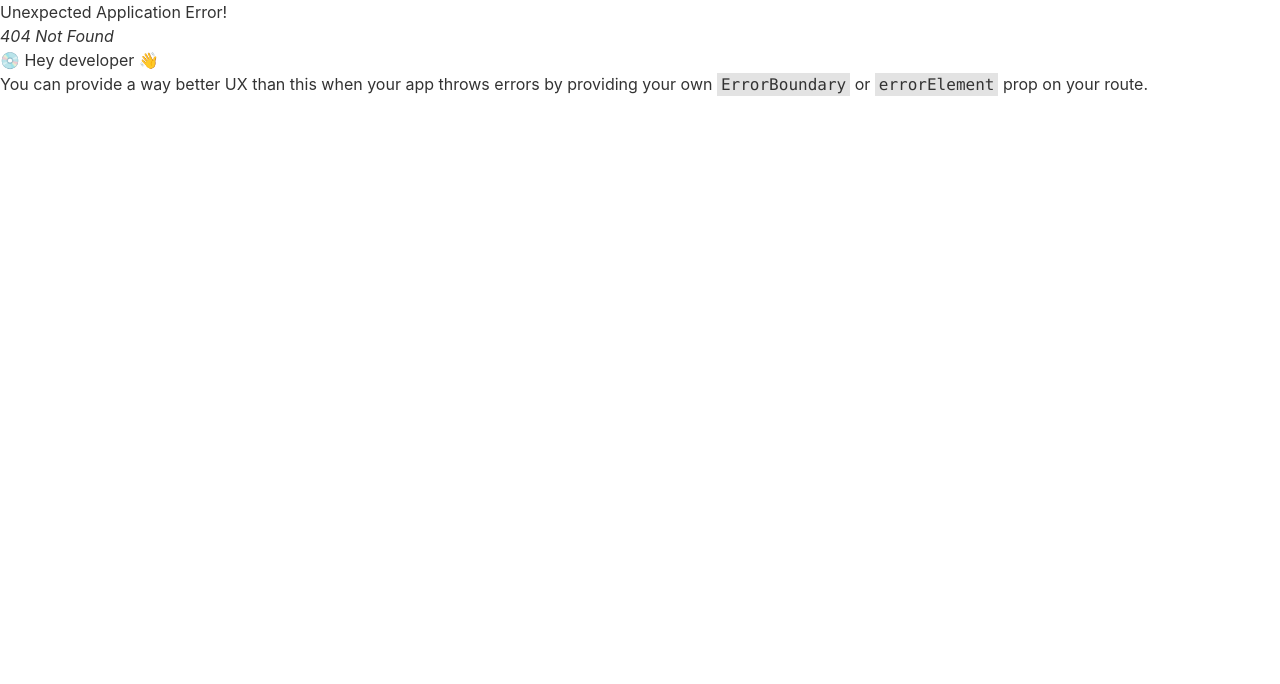
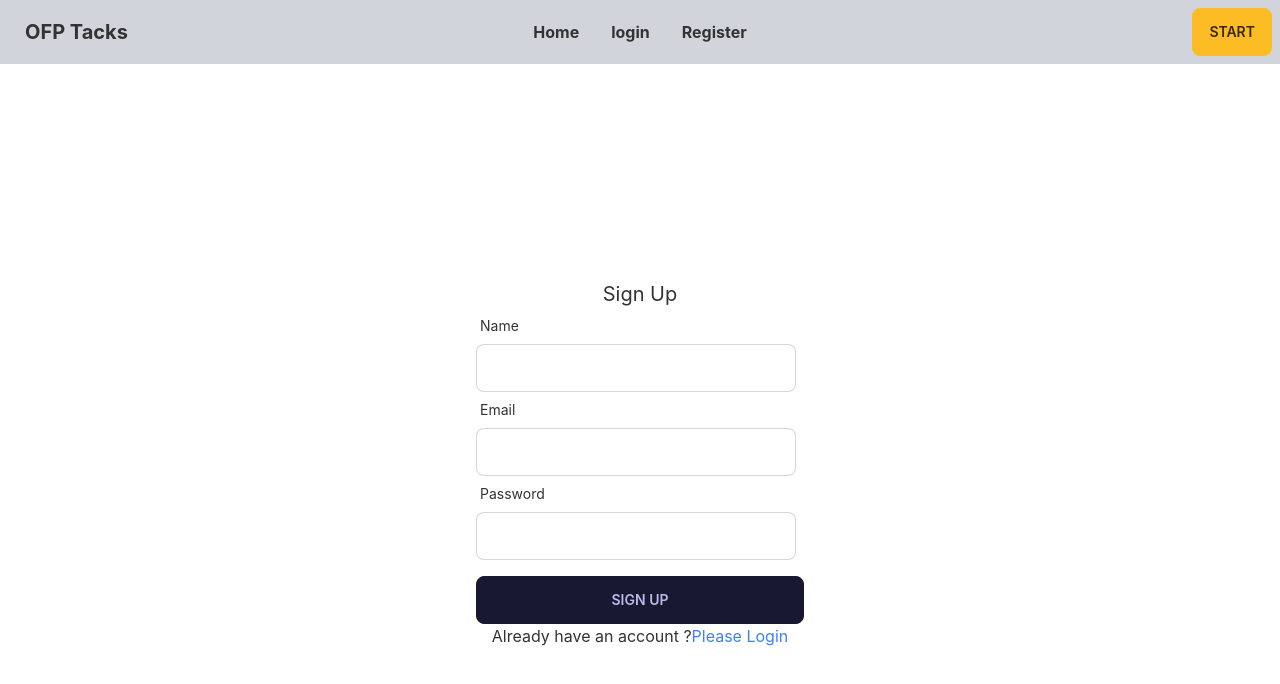
Before and after one commit to omarfarukee/core-stocks, a React (Create React App) app: page /signUp in a window 1280 px wide. Before the commit this address had no page. Shown: the top 684 px of the page. Built offline with nearby package versions, Linux system fonts and the light colour scheme; no server answers.

Commit message:
user create successfully done

```diff
--- a/src/App.js
+++ b/src/App.js
@@ -22,7 +22,7 @@ function App() {
             element:<Login></Login>
           },
           {
-            path:'/register',
+            path:'/signUp',
             element:<CreateUser></CreateUser>
           },
         ]
--- /dev/null
+++ b/src/Context/AuthProvider.js
@@ -0,0 +1,53 @@
+import React, { createContext, useEffect, useState } from 'react';
+import {createUserWithEmailAndPassword, getAuth, GoogleAuthProvider, onAuthStateChanged, signInWithEmailAndPassword, signInWithPopup, signOut, updateProfile} from 'firebase/auth'
+import app from '../Firebase/Firebase';
+
+export const AuthContext = createContext();
+const auth = getAuth(app)
+
+const AuthProvider = ({children}) => {
+    const [user, setUser] = useState({})
+    console.log(user)
+    const [loading, setLoading] = useState(true)
+   const googleProvider = new GoogleAuthProvider();
+
+   const signInWithGoogle = () => {
+       setLoading(true)
+       return signInWithPopup(auth, googleProvider)
+   }
+   const createUser = (email, password) =>{
+       setLoading(true)
+     return   createUserWithEmailAndPassword(auth, email, password)
+   }
+   const login = (email, password) =>{
+       setLoading(true)
+    return   signInWithEmailAndPassword(auth,email, password)
+   }
+
+   const updateUserProfile =profile =>{
+       return   updateProfile(auth.currentUser, profile)
+      }
+   const logOut = () => {
+       setLoading(true)
+      return  signOut(auth)
+     }
+
+    const authInfo = {
+        user,loading, signInWithGoogle, logOut,login ,createUser,updateUserProfile
+    }
+    useEffect(() => {
+        const unSubscribe = onAuthStateChanged(auth, currentUser =>{
+                //    console.log(currentUser)
+                   setUser(currentUser)
+                   setLoading(false)
+               })
+               return () =>unSubscribe()
+       },[])
+    return (
+       <AuthContext.Provider value={authInfo}>
+        {children}
+       </AuthContext.Provider>
+    );
+};
+
+export default AuthProvider;
--- a/src/Pages/CreateUser/CreateUser.js
+++ b/src/Pages/CreateUser/CreateUser.js
@@ -1,13 +1,30 @@
-import React, { useState } from 'react';
+import React, { useContext, useState } from 'react';
 import { useForm } from 'react-hook-form';
-import { Link } from 'react-router-dom';
+import toast from 'react-hot-toast';
+import { Link, useNavigate } from 'react-router-dom';
+import { AuthContext } from '../../Context/AuthProvider';
 
 const CreateUser = () => {
     const { register, handleSubmit, formState: { errors } } = useForm();
+    const {createUser} = useContext(AuthContext)
     const [error, setError] = useState('');
+    const navigate = useNavigate()
+    const handleRegister = data => {
+        // console.log(data)
+        createUser(data.email, data.password)
+        .then(result => {
 
-    const handleRegister = data => {
-        console.log(data)
+            const user = result.user;
+            console.log(user);
+            toast.success('User Create SuccessFully')
+            navigate('/home')
+        })
+        .catch(error => {
+            console.log(error)
+            setError(error.message)
+        });
+
+
     }
     return (
         <div className='h-[800px] flex justify-center items-center'>
--- a/src/Pages/Login/Login.js
+++ b/src/Pages/Login/Login.js
@@ -5,10 +5,8 @@ import { Link } from 'react-router-dom';
 const Login = () => {
     const [error, setError] = useState('')
     const { register,formState: { errors }, handleSubmit } = useForm();
+    const handleLogin = data => {
 
-    const handleLogin = data => {
-        const email = data.email
-        const password = data.password
             console.log(data)
     }
 
@@ -46,7 +44,7 @@ const Login = () => {
                 {error && <p className='text-red-600'>{error}</p>}
                 </div>
                 <div className='flex justify-center'>
-                    <p>new in here?<Link to='/register' className='text-blue-600'>Register now</Link></p>
+                    <p>new in here?<Link to='/signUp' className='text-blue-600'>Register now</Link></p>
                 </div>
 
                <div className="divider">OR</div>
--- /dev/null
+++ b/src/Private/PrivateRoute.js
@@ -0,0 +1,18 @@
+import React,{useContext} from 'react';
+import { Navigate, useLocation } from 'react-router-dom';
+import { AuthContext } from '../Context/AuthProvider';
+
+const PrivateRoute = ({children}) => {
+    const {user, loading} = useContext(AuthContext)
+    const location = useLocation()
+     if(loading){
+        return <div className='flex justify-center mt-2'><button className="btn btn-square loading h-20 w-20"></button></div>
+
+    }
+    if(!user) {
+     return <Navigate to='/login' state={{from : location}} replace></Navigate>
+    }
+    return children
+    };
+
+export default PrivateRoute;
--- a/src/Shared/Header/NavBer.js
+++ b/src/Shared/Header/NavBer.js
@@ -5,7 +5,7 @@ const NavBer = () => {
     const headItems = <>
         <li className='font-bold'><Link to='/home'>Home</Link></li>
         <li className='font-bold '><Link to='/login'> login</Link></li>
-        <li className='font-bold '><Link to='/register'>Register</Link></li>
+        <li className='font-bold '><Link to='/signUp'>Register</Link></li>
 
 
     </>
--- a/src/index.js
+++ b/src/index.js
@@ -3,11 +3,14 @@ import ReactDOM from 'react-dom/client';
 import './index.css';
 import App from './App';
 import reportWebVitals from './reportWebVitals';
+import AuthProvider from './Context/AuthProvider';
 
 const root = ReactDOM.createRoot(document.getElementById('root'));
 root.render(
   <React.StrictMode>
-    <App />
+      <AuthProvider>
+      <App />
+      </AuthProvider>
   </React.StrictMode>
 );
 
```
